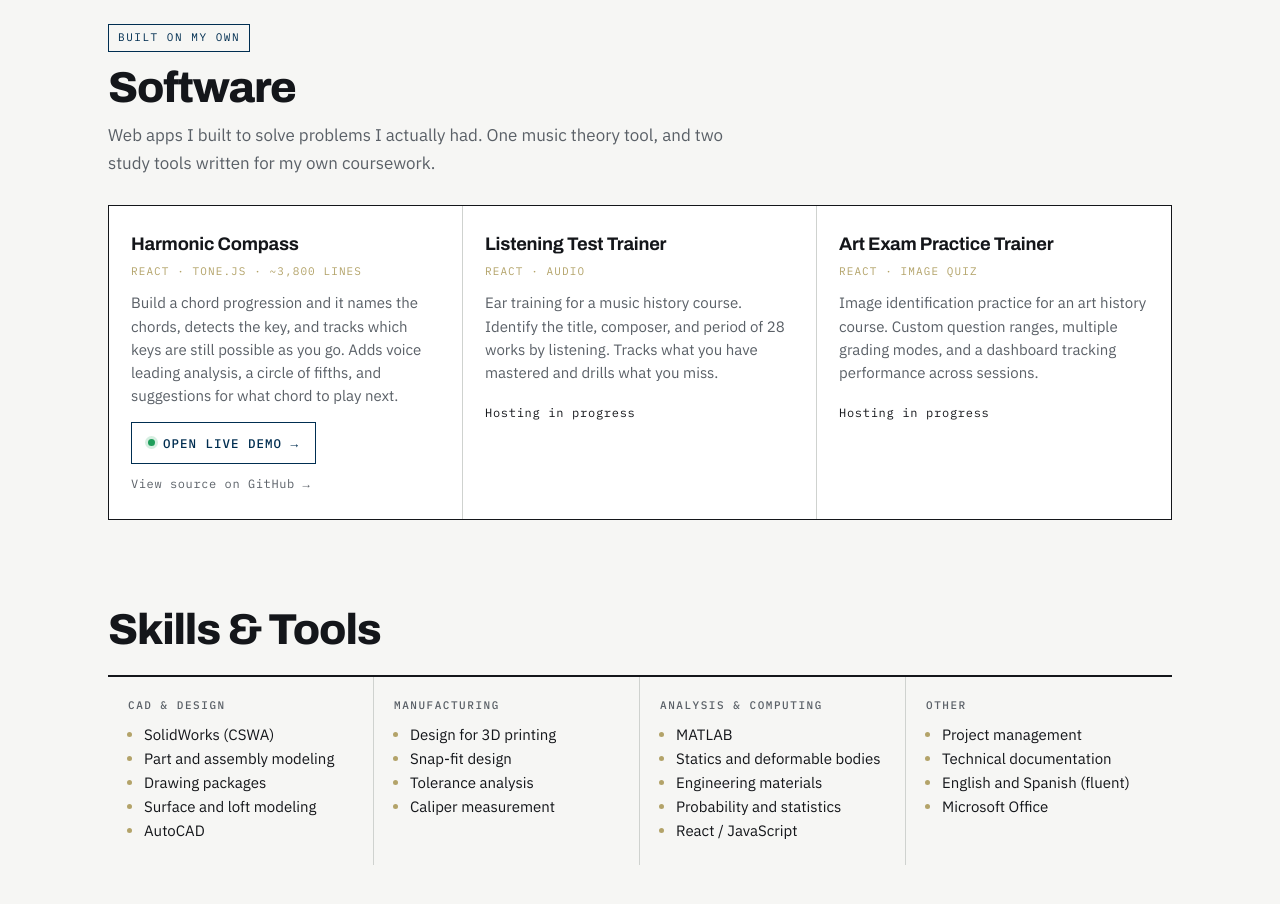
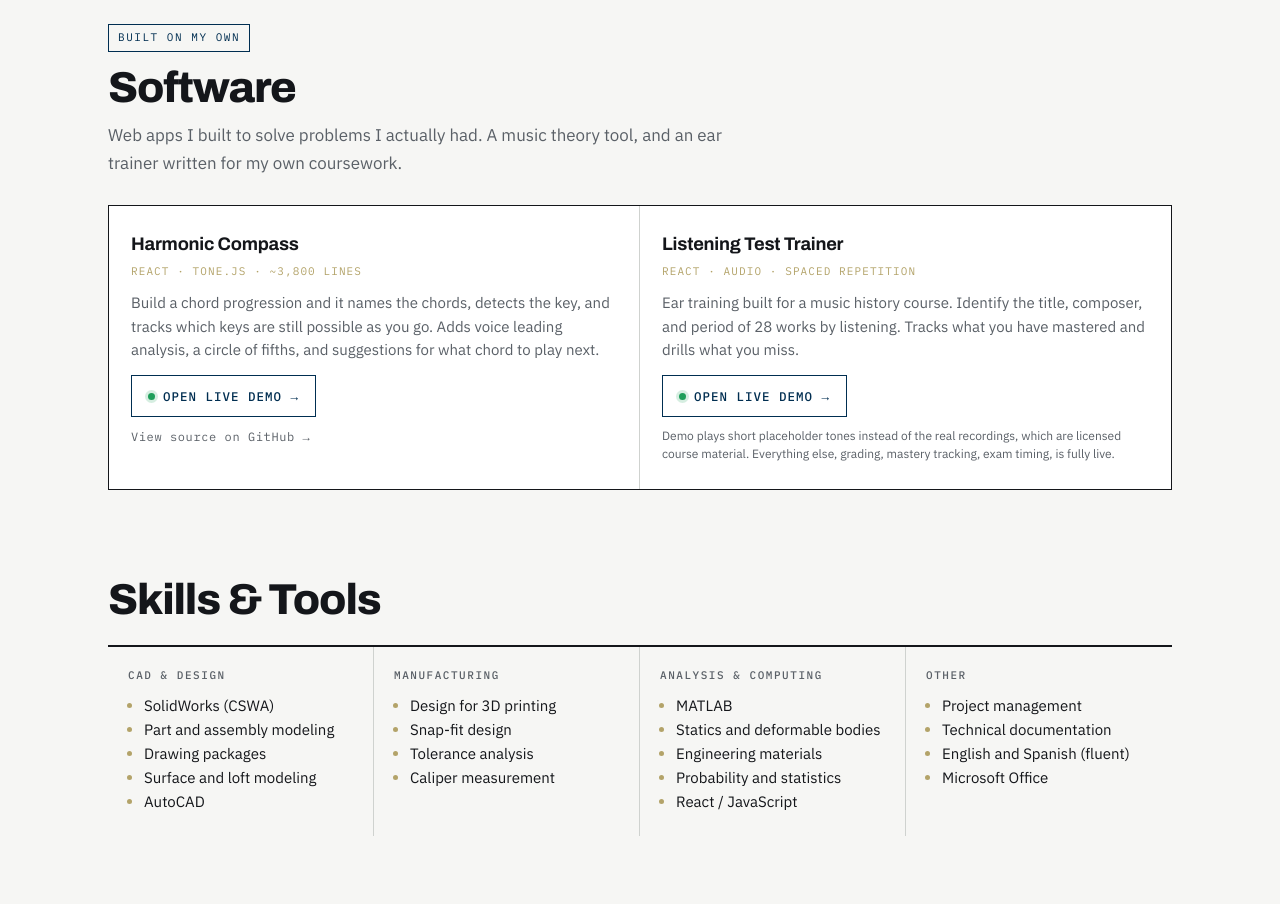
Before and after one commit to amaraboli/portfolio, a plain HTML site: page index.html in a window 1280 px wide. Shown: the part 6240-7144 px from the top of the page. Drawn offline with Linux system fonts and the light colour scheme.

Commit message:
Update index.html

```diff
--- a/index.html
+++ b/index.html
@@ -173,7 +173,7 @@ figcaption b{color:var(--ink);font-weight:600}
 
 /* ---------- software ---------- */
 .software{padding:88px 0 0}
-.sw-grid{display:grid;grid-template-columns:repeat(3,1fr);border:1.5px solid var(--rule-strong);margin-top:28px}
+.sw-grid{display:grid;grid-template-columns:repeat(2,1fr);border:1.5px solid var(--rule-strong);margin-top:28px}
 .sw{padding:24px 22px 26px;border-right:1px solid var(--rule);background:var(--panel)}
 .sw:last-child{border-right:none}
 .sw h3{font-family:"Archivo",sans-serif;font-weight:700;font-size:1.14rem;margin:0 0 4px;letter-spacing:-.012em}
@@ -587,8 +587,8 @@ footer .contact{font-family:"IBM Plex Mono",monospace;font-size:13.5px;line-heig
     </div>
     <h2>Software</h2>
     <p class="standfirst">
-      Web apps I built to solve problems I actually had. One music theory tool, and two study
-      tools written for my own coursework.
+      Web apps I built to solve problems I actually had. A music theory tool, and an ear
+      trainer written for my own coursework.
     </p>
 
     <div class="sw-grid">
@@ -608,22 +608,20 @@ footer .contact{font-family:"IBM Plex Mono",monospace;font-size:13.5px;line-heig
 
       <div class="sw">
         <h3>Listening Test Trainer</h3>
-        <span class="stack">React &middot; Audio</span>
+        <span class="stack">React &middot; Audio &middot; Spaced repetition</span>
         <p>
-          Ear training for a music history course. Identify the title, composer, and period of
-          28 works by listening. Tracks what you have mastered and drills what you miss.
+          Ear training built for a music history course. Identify the title, composer, and
+          period of 28 works by listening. Tracks what you have mastered and drills what you
+          miss.
         </p>
-        <span class="lk">Hosting in progress</span>
-      </div>
-
-      <div class="sw">
-        <h3>Art Exam Practice Trainer</h3>
-        <span class="stack">React &middot; Image quiz</span>
-        <p>
-          Image identification practice for an art history course. Custom question ranges,
-          multiple grading modes, and a dashboard tracking performance across sessions.
+        <a class="livebtn" href="listening-demo/index.html">
+          <span class="dot" aria-hidden="true"></span> Open live demo &rarr;
+        </a>
+        <p style="font-size:12px;color:var(--graphite);margin:10px 0 0;line-height:1.5">
+          Demo plays short placeholder tones instead of the real recordings, which are
+          licensed course material. Everything else, grading, mastery tracking, exam
+          timing, is fully live.
         </p>
-        <span class="lk">Hosting in progress</span>
       </div>
     </div>
   </div>
```
